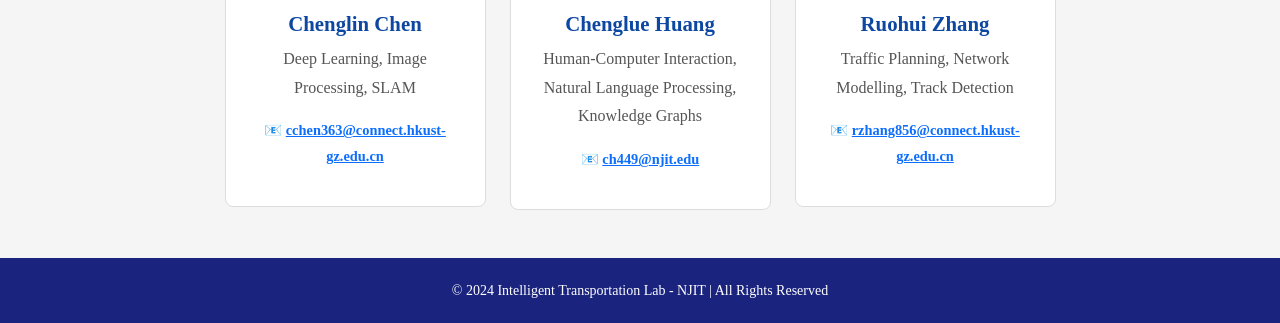
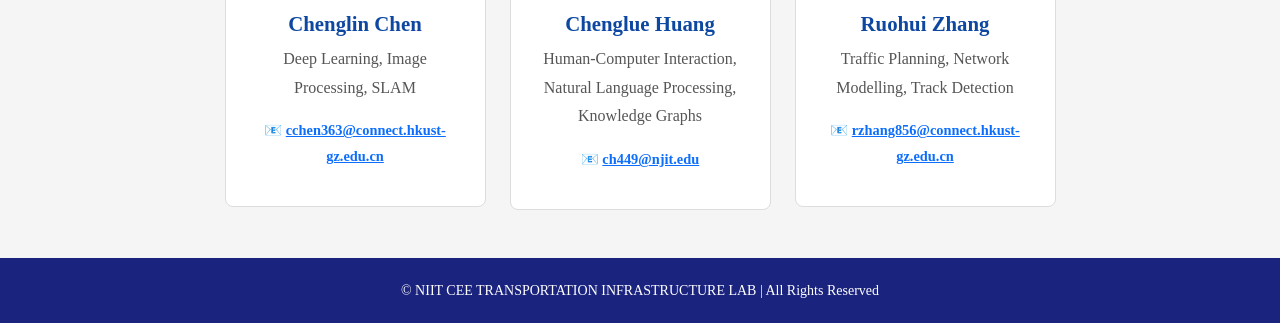
Before and after one commit to bellayunbai/njit-trans-lab, a plain HTML site: page team.html in a window 1280 px wide. Shown: the part 766-1089 px from the top of the page. Drawn offline with nearby package versions, Linux system fonts and the light colour scheme.

Commit message:
Update team.html

```diff
--- a/team.html
+++ b/team.html
@@ -177,7 +177,7 @@
 
     <!-- 🔹 Footer -->
     <footer class="footer mt-5">
-        &copy; 2024 Intelligent Transportation Lab - NJIT | All Rights Reserved
+        &copy; NIIT CEE TRANSPORTATION INFRASTRUCTURE LAB | All Rights Reserved
     </footer>
 
     <script src="https://cdn.jsdelivr.net/npm/bootstrap@5.3.0/dist/js/bootstrap.bundle.min.js"></script>
```
